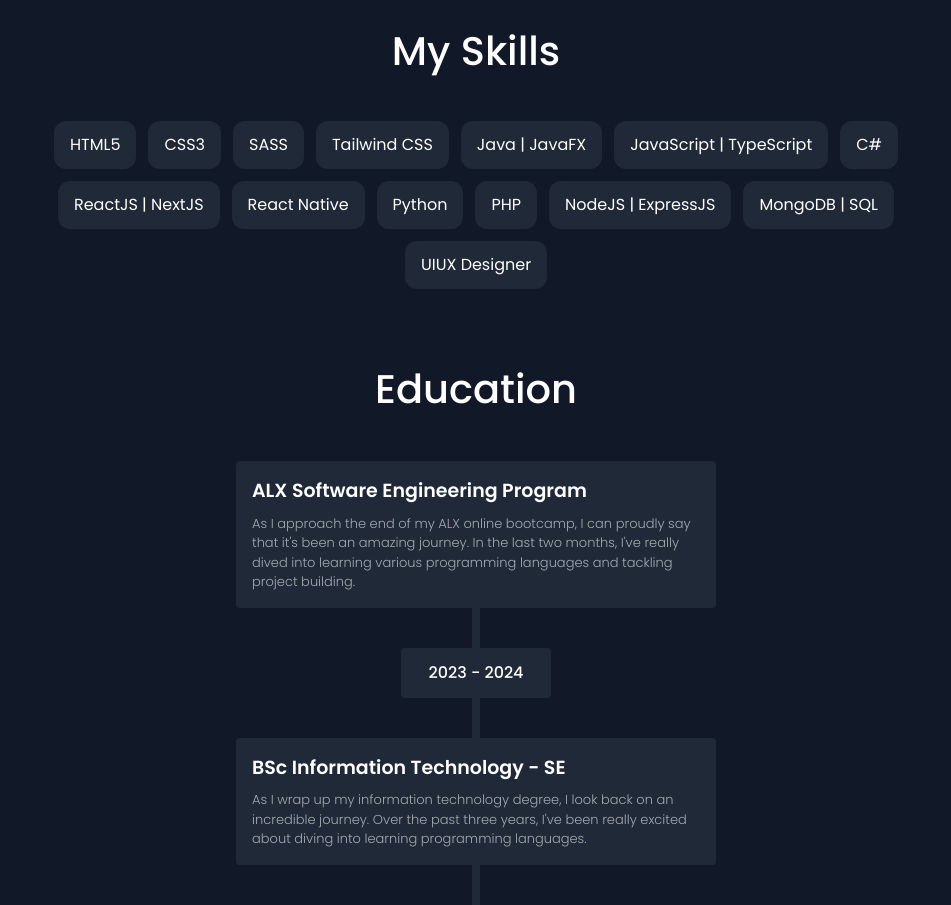
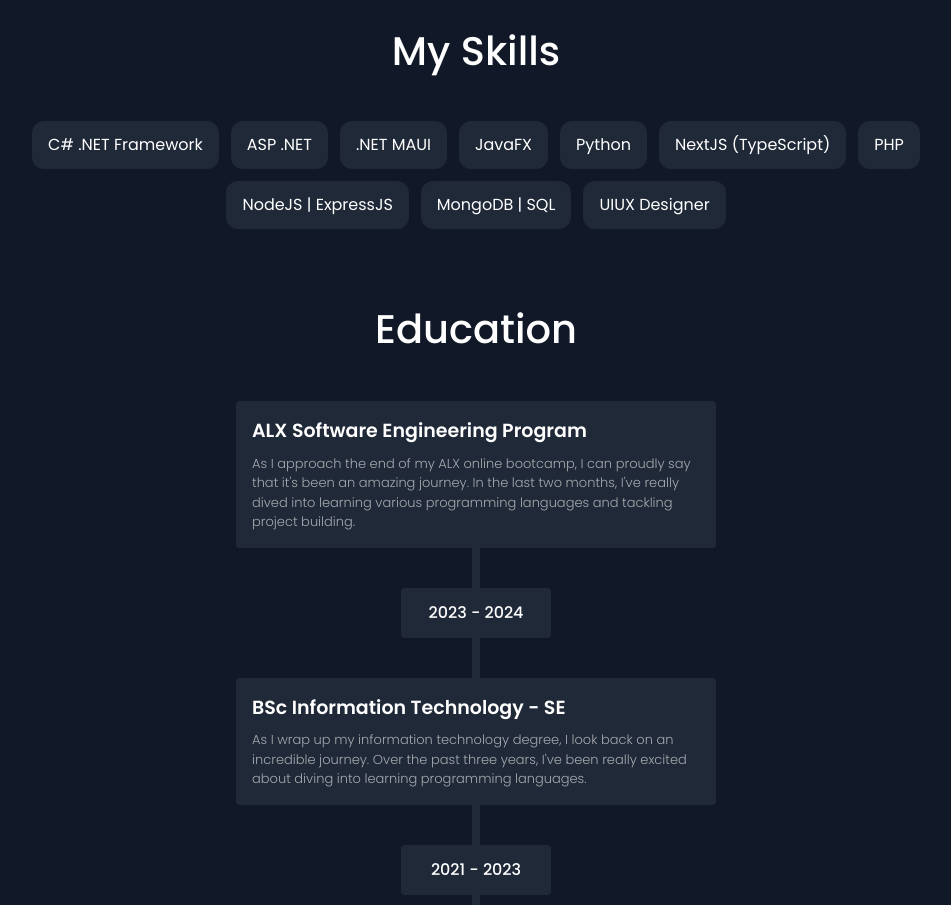
Before and after one commit to Maphari/maphari-folio, a Next.js app: page / in a window 1280 px wide. Shown: the part 2460-3365 px from the top of the page, without its empty margins (164-1115 px from the left). Built offline with nearby package versions, Linux system fonts and the light colour scheme.

Commit message:
Update Skills.tsx
aligning skills properly

```diff
--- a/app/skills-section/Skills.tsx
+++ b/app/skills-section/Skills.tsx
@@ -29,13 +29,14 @@ export const Skills: React.FC = () => {
         My Skills
       </motion.h1>
       <motion.section className="mt-10 flex flex-wrap mx-auto items-center justify-center gap-3 max-w-[56rem]">
+
      <motion.div
         className="bg-[#1F2937] py-3 px-4 rounded-xl"
         initial={{ opacity: 0, x: -30 }}
         whileInView={{ opacity: 1, x: 0 }}
         transition={transtition}
       >
-       HTML5
+        C# .NET Framework
       </motion.div>
         <motion.div
         className="bg-[#1F2937] py-3 px-4 rounded-xl"
@@ -43,7 +44,7 @@ export const Skills: React.FC = () => {
         whileInView={{ opacity: 1, x: 0 }}
         transition={transtition}
       >
-        CSS3
+        ASP .NET
       </motion.div>
           <motion.div
           className="bg-[#1F2937] py-3 px-4 rounded-xl"
@@ -51,7 +52,7 @@ export const Skills: React.FC = () => {
           whileInView={{ opacity: 1, x: 0 }}
           transition={transtition}
         >
-        SASS
+          .NET MAUI
         </motion.div>
         <motion.div
           className="bg-[#1F2937] py-3 px-4 rounded-xl"
@@ -59,7 +60,7 @@ export const Skills: React.FC = () => {
           whileInView={{ opacity: 1, x: 0 }}
           transition={transtition}
         >
-        Tailwind CSS
+          JavaFX
         </motion.div>
          <motion.div
           className="bg-[#1F2937] py-3 px-4 rounded-xl"
@@ -67,7 +68,7 @@ export const Skills: React.FC = () => {
           whileInView={{ opacity: 1, x: 0 }}
           transition={transtition}
         >
-        Java | JavaFX
+          Python
         </motion.div>
         <motion.div
           className="bg-[#1F2937] py-3 px-4 rounded-xl"
@@ -75,41 +76,7 @@ export const Skills: React.FC = () => {
           whileInView={{ opacity: 1, x: 0 }}
           transition={transtition}
         >
-          JavaScript | TypeScript
-        </motion.div>
-        <motion.div
-        className="bg-[#1F2937] py-3 px-4 rounded-xl"
-        initial={{ opacity: 0, x: -30 }}
-        whileInView={{ opacity: 1, x: 0 }}
-        transition={transtition}
-      >
-        C#
-      </motion.div>
-        <motion.div
-          className="bg-[#1F2937] py-3 px-4 rounded-xl"
-          initial={{ opacity: 0, x: -30 }}
-          whileInView={{ opacity: 1, x: 0 }}
-          transition={transtition}
-        >
-          ReactJS | NextJS
-        </motion.div>
-
-        <motion.div
-          className="bg-[#1F2937] py-3 px-4 rounded-xl"
-          initial={{ opacity: 0, x: -30 }}
-          whileInView={{ opacity: 1, x: 0 }}
-          transition={transtition}
-        >
-          React Native
-        </motion.div>
-
-        <motion.div
-          className="bg-[#1F2937] py-3 px-4 rounded-xl"
-          initial={{ opacity: 0, x: -30 }}
-          whileInView={{ opacity: 1, x: 0 }}
-          transition={transtition}
-        >
-          Python
+         NextJS (TypeScript)
         </motion.div>
         <motion.div
         className="bg-[#1F2937] py-3 px-4 rounded-xl"
```
Lines whose indentation alone changed are shown as unchanged.
